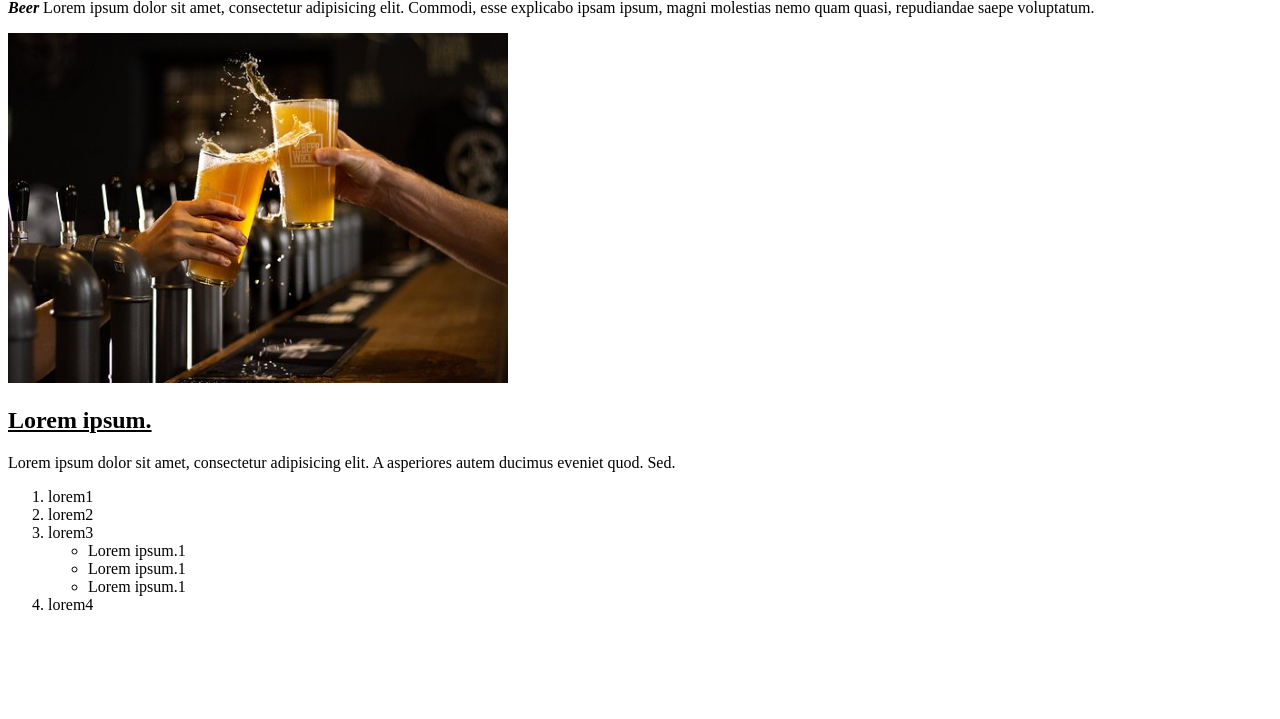
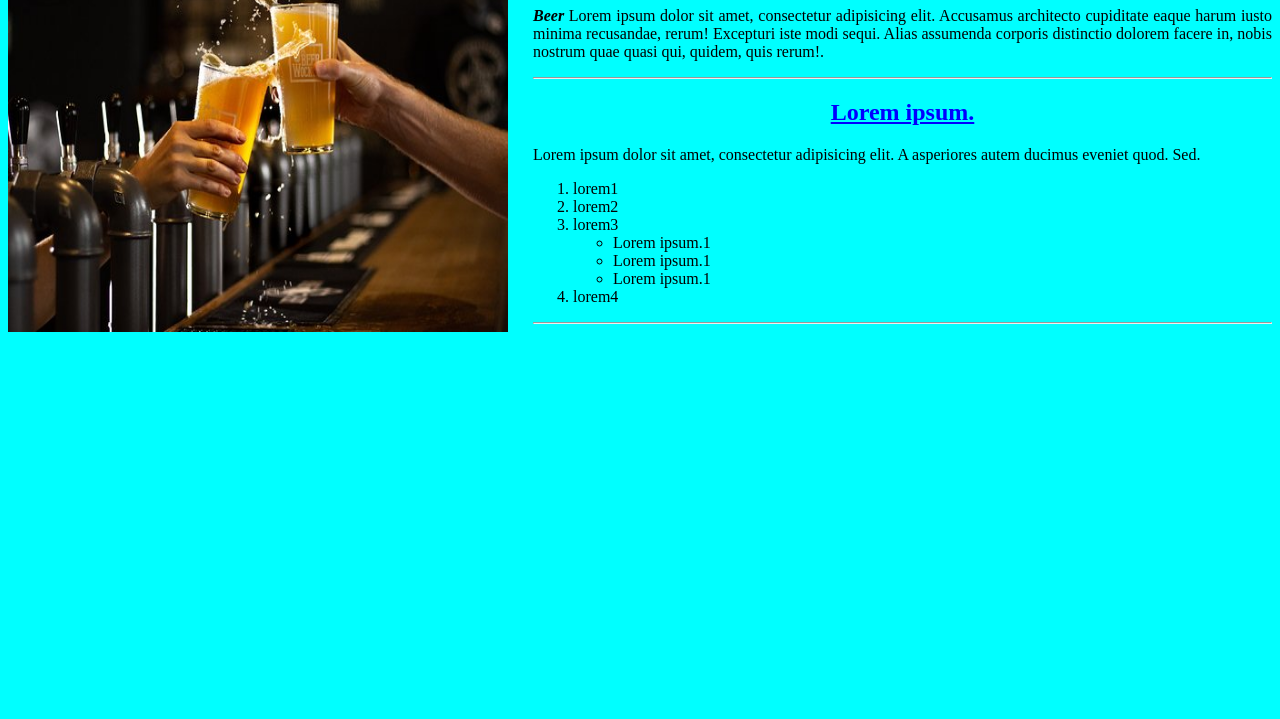
Before and after one commit to svyatkoo/1-HTML-CSS, a plain HTML site: page dz001/dz001.html in a window 1280 px wide. Shown: the part 81-800 px from the top of the page. Drawn offline with Linux system fonts and the light colour scheme.

Commit message:
Add style

```diff
--- a/dz001/dz001.html
+++ b/dz001/dz001.html
@@ -6,14 +6,23 @@
           name="viewport">
     <meta content="ie=edge" http-equiv="X-UA-Compatible">
     <title>BEER</title>
+    <link href="style.css" rel="stylesheet">
 </head>
 <body>
+<div class="father">
+    <div><img alt="beer" src="image/beer.jpg"></div>
+    <div>
         <h1>Lorem ipsum dolor.</h1>
-<p><b><i>Beer</i></b> Lorem ipsum dolor sit amet, consectetur adipisicing elit. Commodi, esse explicabo ipsam ipsum,
-    magni molestias nemo quam quasi, repudiandae saepe voluptatum.</p>
-<img alt="beer" height="350" src="image/beer.jpg" width="500"/>
+        <p>
+            <b><i>Beer</i></b> Lorem ipsum dolor sit amet, consectetur adipisicing elit. Accusamus architecto cupiditate
+            eaque harum iusto minima recusandae, rerum! Excepturi iste modi sequi. Alias assumenda corporis distinctio
+            dolorem facere in, nobis nostrum quae quasi qui, quidem, quis rerum!.
+        </p>
+        <hr>
         <h2><u>Lorem ipsum.</u></h2>
-<p><span>Lorem</span> ipsum dolor sit amet, consectetur adipisicing elit. A asperiores autem ducimus eveniet quod. Sed.
+        <p>
+            <span>Lorem</span> ipsum dolor sit amet, consectetur adipisicing elit. A asperiores autem ducimus eveniet
+            quod. Sed.
         </p>
         <ol>
             <li>lorem1</li>
@@ -27,6 +36,11 @@
             </li>
             <li>lorem4</li>
         </ol>
+        <hr>
+
+    </div>
+
+</div>
 
 </body>
 </html>
--- /dev/null
+++ b/dz001/style.css
@@ -0,0 +1,24 @@
+body {
+    background: aqua;
+}
+
+h1, h2 {
+    color: blue;
+    text-align: center;
+}
+
+p {
+    text-align: justify;
+}
+img {
+    height: 100%;
+    width: 500px;
+    margin-right: 25px;
+}
+
+.father {
+    display: flex;
+    justify-content: space-evenly;
+    align-items: stretch;
+    min-height: 400px;
+}
```
Lines whose indentation alone changed are shown as unchanged.
